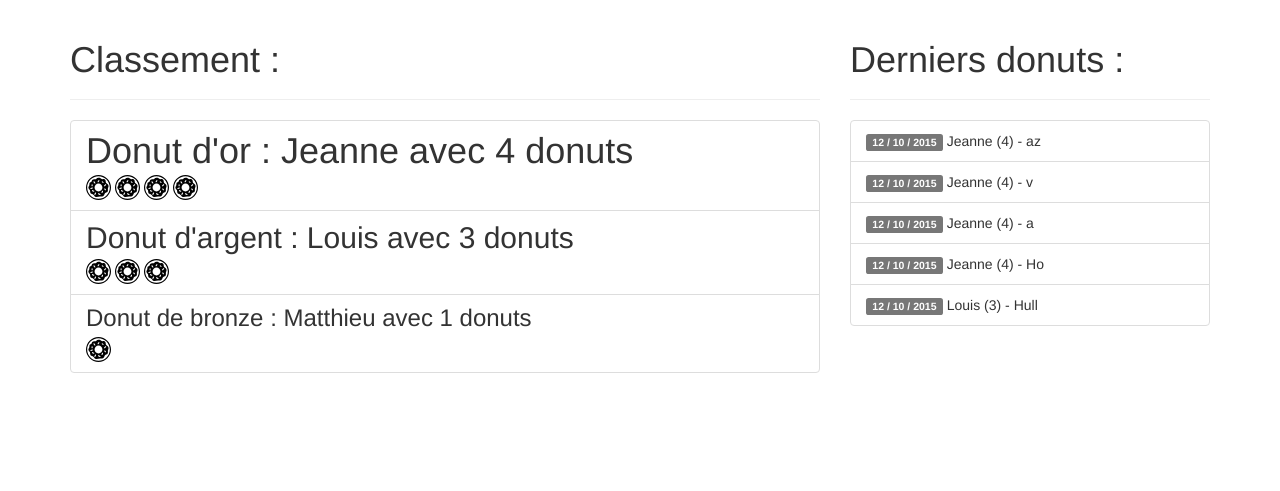
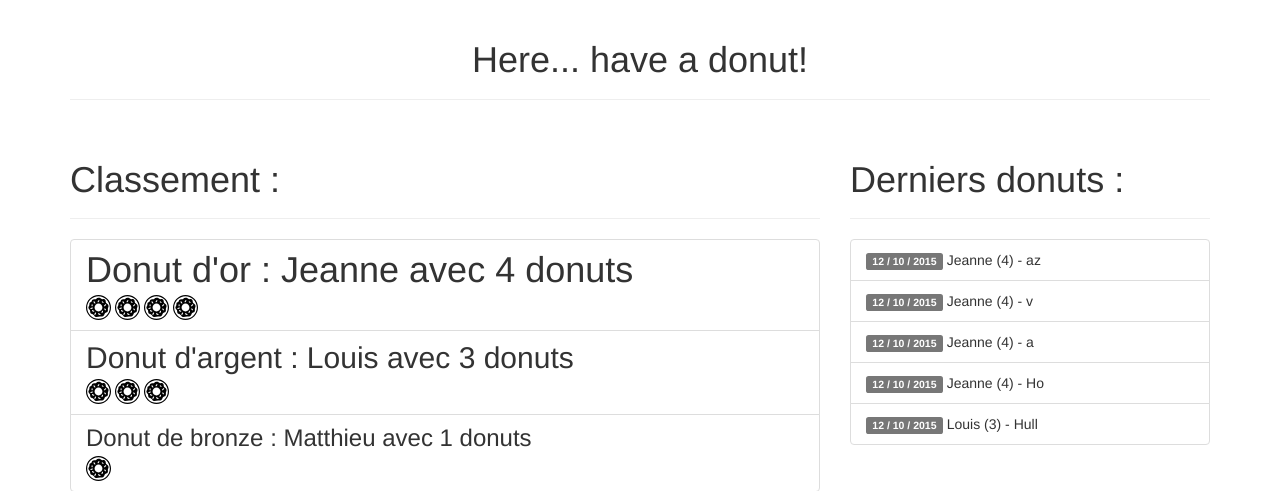
Before and after one commit to louismerlin/haveadonut, a Django app: page / in a window 1280 px wide. Shown: the top 491 px of the page. Run offline with Django 3.2, Linux system fonts and the light colour scheme; data comes from the database, SQL or seed files in the repository; some libraries are stand-ins or nearby versions.

Commit message:
Better title

```diff
--- a/donuts/templates/donuts/index.html
+++ b/donuts/templates/donuts/index.html
@@ -6,7 +6,7 @@
 
 
 <div class="container">
-
+  <div class="page-header center" style="text-align:center"><h1>Here... have a donut!</h1></div>
   <div class="row">
     <div class="col-xs-12 col-md-8">
       <div class="page-header">
```
